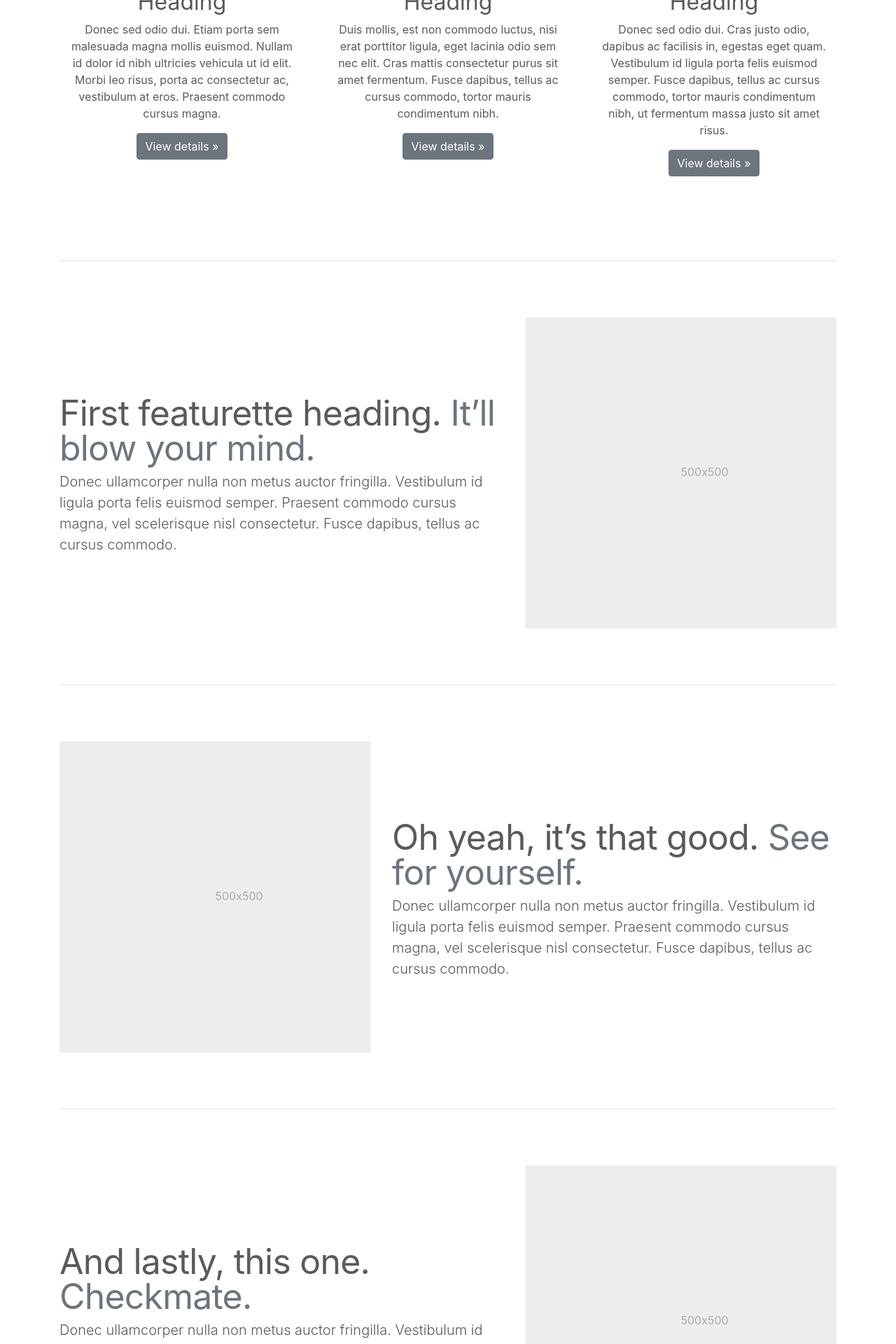
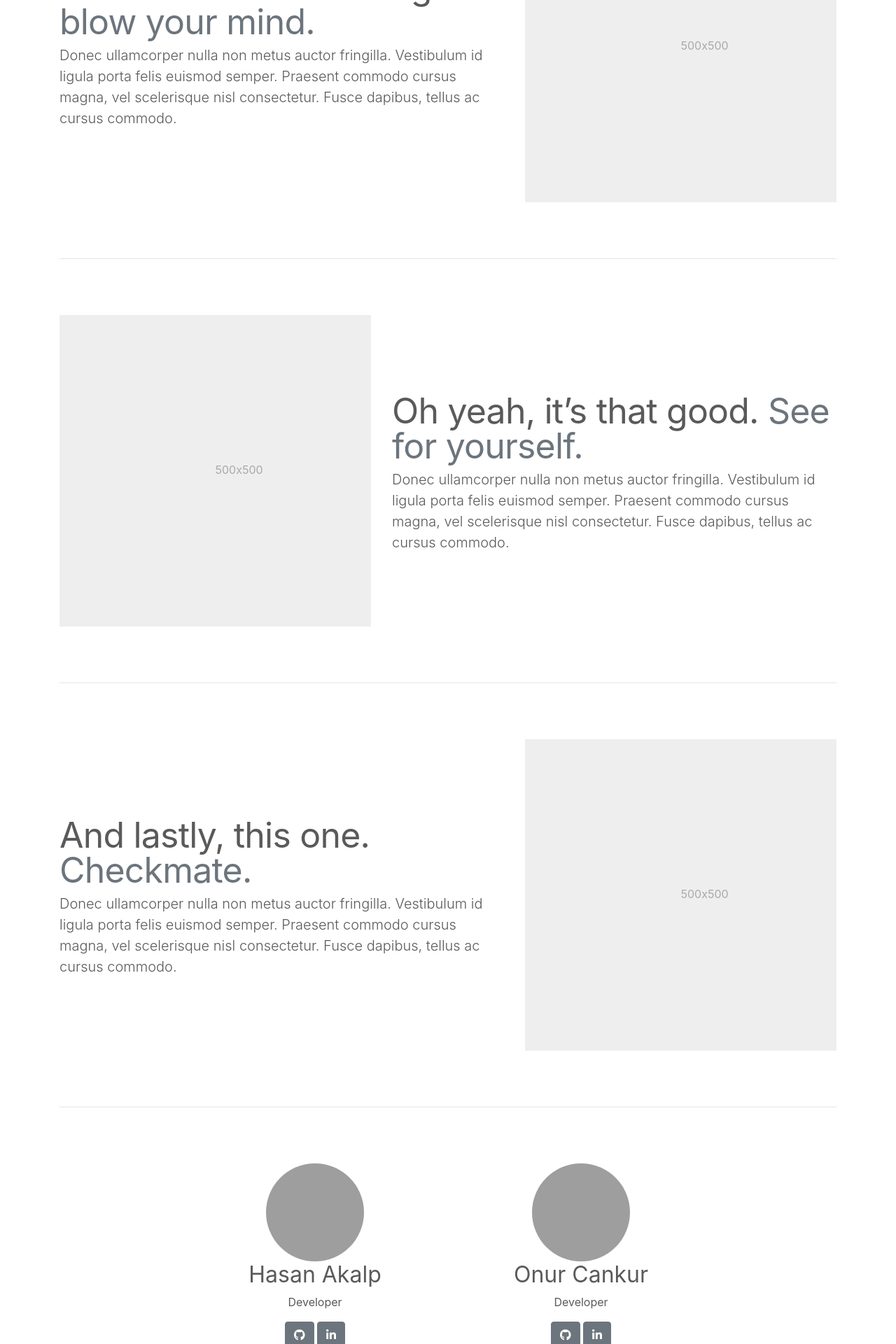
Before and after one commit to akalp/GraduationProject, a Django app: page / in a window 1280 px wide. Shown: the part 840-2760 px from the top of the page at 70% size. Run offline with Django 3.2, Linux system fonts and the light colour scheme; some libraries are stand-ins or nearby versions; grey boxes are pictures that could not be loaded.

Commit message:
MODIFY index (add teams, smooth scroll)

```diff
--- a/templates/index.html
+++ b/templates/index.html
@@ -1,5 +1,5 @@
 {% extends 'base.html' %}
-{% load static bootstrap4 font_awesome %}
+{% load static bootstrap4 %}
 {% block title %} HuDex {% endblock %}
 {% block style %}
     <link rel="stylesheet" href="{% static 'crousel.css' %}">
@@ -13,32 +13,44 @@
         </ol>
         <div class="carousel-inner">
             <div class="carousel-item active">
-        <svg class="bd-placeholder-img" width="100%" height="100%" xmlns="http://www.w3.org/2000/svg" preserveAspectRatio="xMidYMid slice" focusable="false" role="img"><rect width="100%" height="100%" fill="#777"></rect></svg>
+                <svg class="bd-placeholder-img" width="100%" height="100%" xmlns="http://www.w3.org/2000/svg"
+                     preserveAspectRatio="xMidYMid slice" focusable="false" role="img">
+                    <rect width="100%" height="100%" fill="#777"></rect>
+                </svg>
                 <div class="container">
                     <div class="carousel-caption text-left">
                         <h1>Example headline.</h1>
-            <p>Cras justo odio, dapibus ac facilisis in, egestas eget quam. Donec id elit non mi porta gravida at eget metus. Nullam id dolor id nibh ultricies vehicula ut id elit.</p>
-            <p><a class="btn btn-lg btn-primary" href="#" role="button">Sign up today</a></p>
+                        <p>Cras justo odio, dapibus ac facilisis in, egestas eget quam. Donec id elit non mi porta
+                            gravida at eget metus. Nullam id dolor id nibh ultricies vehicula ut id elit.</p>
+                        <p><a class="btn btn-lg btn-primary" data-url="#first" role="button">Sign up today</a></p>
                     </div>
                 </div>
             </div>
             <div class="carousel-item">
-        <svg class="bd-placeholder-img" width="100%" height="100%" xmlns="http://www.w3.org/2000/svg" preserveAspectRatio="xMidYMid slice" focusable="false" role="img"><rect width="100%" height="100%" fill="#777"></rect></svg>
+                <svg class="bd-placeholder-img" width="100%" height="100%" xmlns="http://www.w3.org/2000/svg"
+                     preserveAspectRatio="xMidYMid slice" focusable="false" role="img">
+                    <rect width="100%" height="100%" fill="#777"></rect>
+                </svg>
                 <div class="container">
                     <div class="carousel-caption">
                         <h1>Another example headline.</h1>
-            <p>Cras justo odio, dapibus ac facilisis in, egestas eget quam. Donec id elit non mi porta gravida at eget metus. Nullam id dolor id nibh ultricies vehicula ut id elit.</p>
-            <p><a class="btn btn-lg btn-primary" href="#" role="button">Learn more</a></p>
+                        <p>Cras justo odio, dapibus ac facilisis in, egestas eget quam. Donec id elit non mi porta
+                            gravida at eget metus. Nullam id dolor id nibh ultricies vehicula ut id elit.</p>
+                        <p><a class="btn btn-lg btn-primary" data-url="#mid" role="button">Learn more</a></p>
                     </div>
                 </div>
             </div>
             <div class="carousel-item">
-        <svg class="bd-placeholder-img" width="100%" height="100%" xmlns="http://www.w3.org/2000/svg" preserveAspectRatio="xMidYMid slice" focusable="false" role="img"><rect width="100%" height="100%" fill="#777"></rect></svg>
+                <svg class="bd-placeholder-img" width="100%" height="100%" xmlns="http://www.w3.org/2000/svg"
+                     preserveAspectRatio="xMidYMid slice" focusable="false" role="img">
+                    <rect width="100%" height="100%" fill="#777"></rect>
+                </svg>
                 <div class="container">
                     <div class="carousel-caption text-right">
                         <h1>One more for good measure.</h1>
-            <p>Cras justo odio, dapibus ac facilisis in, egestas eget quam. Donec id elit non mi porta gravida at eget metus. Nullam id dolor id nibh ultricies vehicula ut id elit.</p>
-            <p><a class="btn btn-lg btn-primary" href="#" role="button">Browse gallery</a></p>
+                        <p>Cras justo odio, dapibus ac facilisis in, egestas eget quam. Donec id elit non mi porta
+                            gravida at eget metus. Nullam id dolor id nibh ultricies vehicula ut id elit.</p>
+                        <p><a class="btn btn-lg btn-primary" data-url="#last" role="button">Browse gallery</a></p>
                     </div>
                 </div>
             </div>
@@ -59,65 +71,60 @@
     <!-- Wrap the rest of the page in another container to center all the content. -->
 
     <div class="container marketing">
-
-    <!-- Three columns of text below the carousel -->
-    <div class="row">
-      <div class="col-lg-4">
-        <svg class="bd-placeholder-img rounded-circle" width="140" height="140" xmlns="http://www.w3.org/2000/svg" preserveAspectRatio="xMidYMid slice" focusable="false" role="img" aria-label="Placeholder: 140x140"><title>Placeholder</title><rect width="100%" height="100%" fill="#777"></rect><text x="50%" y="50%" fill="#777" dy=".3em">140x140</text></svg>
-        <h2>Heading</h2>
-        <p>Donec sed odio dui. Etiam porta sem malesuada magna mollis euismod. Nullam id dolor id nibh ultricies vehicula ut id elit. Morbi leo risus, porta ac consectetur ac, vestibulum at eros. Praesent commodo cursus magna.</p>
-        <p><a class="btn btn-secondary" href="#" role="button">View details »</a></p>
-      </div><!-- /.col-lg-4 -->
-      <div class="col-lg-4">
-        <svg class="bd-placeholder-img rounded-circle" width="140" height="140" xmlns="http://www.w3.org/2000/svg" preserveAspectRatio="xMidYMid slice" focusable="false" role="img" aria-label="Placeholder: 140x140"><title>Placeholder</title><rect width="100%" height="100%" fill="#777"></rect><text x="50%" y="50%" fill="#777" dy=".3em">140x140</text></svg>
-        <h2>Heading</h2>
-        <p>Duis mollis, est non commodo luctus, nisi erat porttitor ligula, eget lacinia odio sem nec elit. Cras mattis consectetur purus sit amet fermentum. Fusce dapibus, tellus ac cursus commodo, tortor mauris condimentum nibh.</p>
-        <p><a class="btn btn-secondary" href="#" role="button">View details »</a></p>
-      </div><!-- /.col-lg-4 -->
-      <div class="col-lg-4">
-        <svg class="bd-placeholder-img rounded-circle" width="140" height="140" xmlns="http://www.w3.org/2000/svg" preserveAspectRatio="xMidYMid slice" focusable="false" role="img" aria-label="Placeholder: 140x140"><title>Placeholder</title><rect width="100%" height="100%" fill="#777"></rect><text x="50%" y="50%" fill="#777" dy=".3em">140x140</text></svg>
-        <h2>Heading</h2>
-        <p>Donec sed odio dui. Cras justo odio, dapibus ac facilisis in, egestas eget quam. Vestibulum id ligula porta felis euismod semper. Fusce dapibus, tellus ac cursus commodo, tortor mauris condimentum nibh, ut fermentum massa justo sit amet risus.</p>
-        <p><a class="btn btn-secondary" href="#" role="button">View details »</a></p>
-      </div><!-- /.col-lg-4 -->
-    </div><!-- /.row -->
-
-
-    <!-- START THE FEATURETTES -->
-
-    <hr class="featurette-divider">
-
-    <div class="row featurette">
+        <div id="first" class="row featurette">
             <div class="col-md-7">
-        <h2 class="featurette-heading">First featurette heading. <span class="text-muted">It’ll blow your mind.</span></h2>
-        <p class="lead">Donec ullamcorper nulla non metus auctor fringilla. Vestibulum id ligula porta felis euismod semper. Praesent commodo cursus magna, vel scelerisque nisl consectetur. Fusce dapibus, tellus ac cursus commodo.</p>
+                <h2 class="featurette-heading">First featurette heading. <span
+                        class="text-muted">It’ll blow your mind.</span></h2>
+                <p class="lead">Donec ullamcorper nulla non metus auctor fringilla. Vestibulum id ligula porta felis
+                    euismod semper. Praesent commodo cursus magna, vel scelerisque nisl consectetur. Fusce dapibus,
+                    tellus ac cursus commodo.</p>
             </div>
             <div class="col-md-5">
-        <svg class="bd-placeholder-img bd-placeholder-img-lg featurette-image img-fluid mx-auto" width="500" height="500" xmlns="http://www.w3.org/2000/svg" preserveAspectRatio="xMidYMid slice" focusable="false" role="img" aria-label="Placeholder: 500x500"><title>Placeholder</title><rect width="100%" height="100%" fill="#eee"></rect><text x="50%" y="50%" fill="#aaa" dy=".3em">500x500</text></svg>
+                <svg class="bd-placeholder-img bd-placeholder-img-lg featurette-image img-fluid mx-auto" width="500"
+                     height="500" xmlns="http://www.w3.org/2000/svg" preserveAspectRatio="xMidYMid slice"
+                     focusable="false" role="img" aria-label="Placeholder: 500x500"><title>Placeholder</title>
+                    <rect width="100%" height="100%" fill="#eee"></rect>
+                    <text x="50%" y="50%" fill="#aaa" dy=".3em">500x500</text>
+                </svg>
             </div>
         </div>
 
         <hr class="featurette-divider">
 
-    <div class="row featurette">
+        <div id="mid" class="row featurette">
             <div class="col-md-7 order-md-2">
-        <h2 class="featurette-heading">Oh yeah, it’s that good. <span class="text-muted">See for yourself.</span></h2>
-        <p class="lead">Donec ullamcorper nulla non metus auctor fringilla. Vestibulum id ligula porta felis euismod semper. Praesent commodo cursus magna, vel scelerisque nisl consectetur. Fusce dapibus, tellus ac cursus commodo.</p>
+                <h2 class="featurette-heading">Oh yeah, it’s that good. <span
+                        class="text-muted">See for yourself.</span></h2>
+                <p class="lead">Donec ullamcorper nulla non metus auctor fringilla. Vestibulum id ligula porta felis
+                    euismod semper. Praesent commodo cursus magna, vel scelerisque nisl consectetur. Fusce dapibus,
+                    tellus ac cursus commodo.</p>
             </div>
             <div class="col-md-5 order-md-1">
-        <svg class="bd-placeholder-img bd-placeholder-img-lg featurette-image img-fluid mx-auto" width="500" height="500" xmlns="http://www.w3.org/2000/svg" preserveAspectRatio="xMidYMid slice" focusable="false" role="img" aria-label="Placeholder: 500x500"><title>Placeholder</title><rect width="100%" height="100%" fill="#eee"></rect><text x="50%" y="50%" fill="#aaa" dy=".3em">500x500</text></svg>
+                <svg class="bd-placeholder-img bd-placeholder-img-lg featurette-image img-fluid mx-auto" width="500"
+                     height="500" xmlns="http://www.w3.org/2000/svg" preserveAspectRatio="xMidYMid slice"
+                     focusable="false" role="img" aria-label="Placeholder: 500x500"><title>Placeholder</title>
+                    <rect width="100%" height="100%" fill="#eee"></rect>
+                    <text x="50%" y="50%" fill="#aaa" dy=".3em">500x500</text>
+                </svg>
             </div>
         </div>
 
         <hr class="featurette-divider">
 
-    <div class="row featurette">
+        <div id="last" class="row featurette">
             <div class="col-md-7">
                 <h2 class="featurette-heading">And lastly, this one. <span class="text-muted">Checkmate.</span></h2>
-        <p class="lead">Donec ullamcorper nulla non metus auctor fringilla. Vestibulum id ligula porta felis euismod semper. Praesent commodo cursus magna, vel scelerisque nisl consectetur. Fusce dapibus, tellus ac cursus commodo.</p>
+                <p class="lead">Donec ullamcorper nulla non metus auctor fringilla. Vestibulum id ligula porta felis
+                    euismod semper. Praesent commodo cursus magna, vel scelerisque nisl consectetur. Fusce dapibus,
+                    tellus ac cursus commodo.</p>
             </div>
             <div class="col-md-5">
-        <svg class="bd-placeholder-img bd-placeholder-img-lg featurette-image img-fluid mx-auto" width="500" height="500" xmlns="http://www.w3.org/2000/svg" preserveAspectRatio="xMidYMid slice" focusable="false" role="img" aria-label="Placeholder: 500x500"><title>Placeholder</title><rect width="100%" height="100%" fill="#eee"></rect><text x="50%" y="50%" fill="#aaa" dy=".3em">500x500</text></svg>
+                <svg class="bd-placeholder-img bd-placeholder-img-lg featurette-image img-fluid mx-auto" width="500"
+                     height="500" xmlns="http://www.w3.org/2000/svg" preserveAspectRatio="xMidYMid slice"
+                     focusable="false" role="img" aria-label="Placeholder: 500x500"><title>Placeholder</title>
+                    <rect width="100%" height="100%" fill="#eee"></rect>
+                    <text x="50%" y="50%" fill="#aaa" dy=".3em">500x500</text>
+                </svg>
             </div>
         </div>
 
@@ -125,7 +132,54 @@
 
         <!-- /END THE FEATURETTES -->
 
+
+        <!-- Three columns of text below the carousel -->
+        <div class="row justify-content-center">
+            <div class="col-lg-4">
+                <img class="bd-placeholder-img rounded-circle" width="140" height="140"
+                     src="{% static 'image/team/hasan.jpg' %}" alt="">
+                <h2>Hasan Akalp</h2>
+                <p>Developer</p>
+                <p>
+                    <a class="btn btn-secondary" href="#" role="button"><i class="fab fa-github"></i></a>
+                    <a class="btn btn-secondary" href="#" role="button"><i class="fab fa-linkedin-in"></i></a>
+                </p>
+            </div><!-- /.col-lg-4 -->
+            <div class="col-lg-4">
+                <img class="bd-placeholder-img rounded-circle" width="140" height="140"
+                     src="{% static 'image/team/onur2.jpg' %}" alt="">
+                <h2>Onur Cankur</h2>
+                <p>Developer</p>
+                <p>
+                    <a class="btn btn-secondary" href="#" role="button"><i class="fab fa-github"></i></a>
+                    <a class="btn btn-secondary" href="#" role="button"><i class="fab fa-linkedin-in"></i></a>
+                </p>
+            </div><!-- /.col-lg-4 -->
+        </div><!-- /.row -->
+
+
     </div><!-- /.container -->
 
 
 {% endblock %}
+
+{% block script %}
+    <script>
+        $(document).ready(function () {
+            $('a.btn').click(function () {
+                const el = $($(this).attr('data-url'));
+                let offset;
+
+                if (el.height() < $(window).height()) {
+                    offset = el.offset().top - (($(window).height() / 2) - (el.height() / 2));
+                } else {
+                    offset = el.offset().top;
+                }
+                console.log(1);
+                $('html, body').animate({
+                    scrollTop: offset
+                }, 1000)
+            })
+        });
+    </script>
+{% endblock %}
```
Lines whose indentation alone changed are shown as unchanged.
